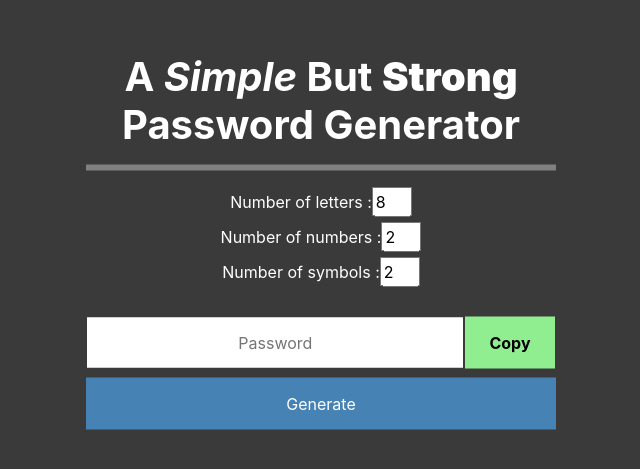
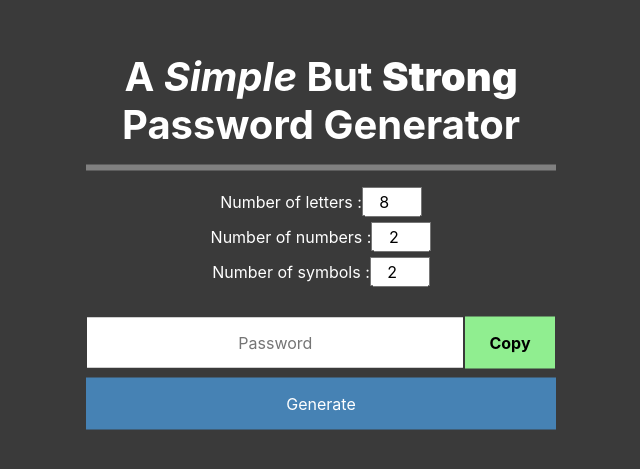
Before and after one commit to aresKoliadimas/pass-generator, an Angular app: page / in a window 1280 px wide. Shown: the part 155-624 px from the top of the page, without its empty margins (319-959 px from the left). Built offline with nearby package versions, Linux system fonts and the light colour scheme.

Commit message:
make the number inputs bigger

```diff
--- a/src/app/app.component.css
+++ b/src/app/app.component.css
@@ -8,7 +8,8 @@ hr {
 }
 
 .in {
-  width: 40px;
+  width: 60px;
+  text-align: center;
 }
 
 .pass {
```
